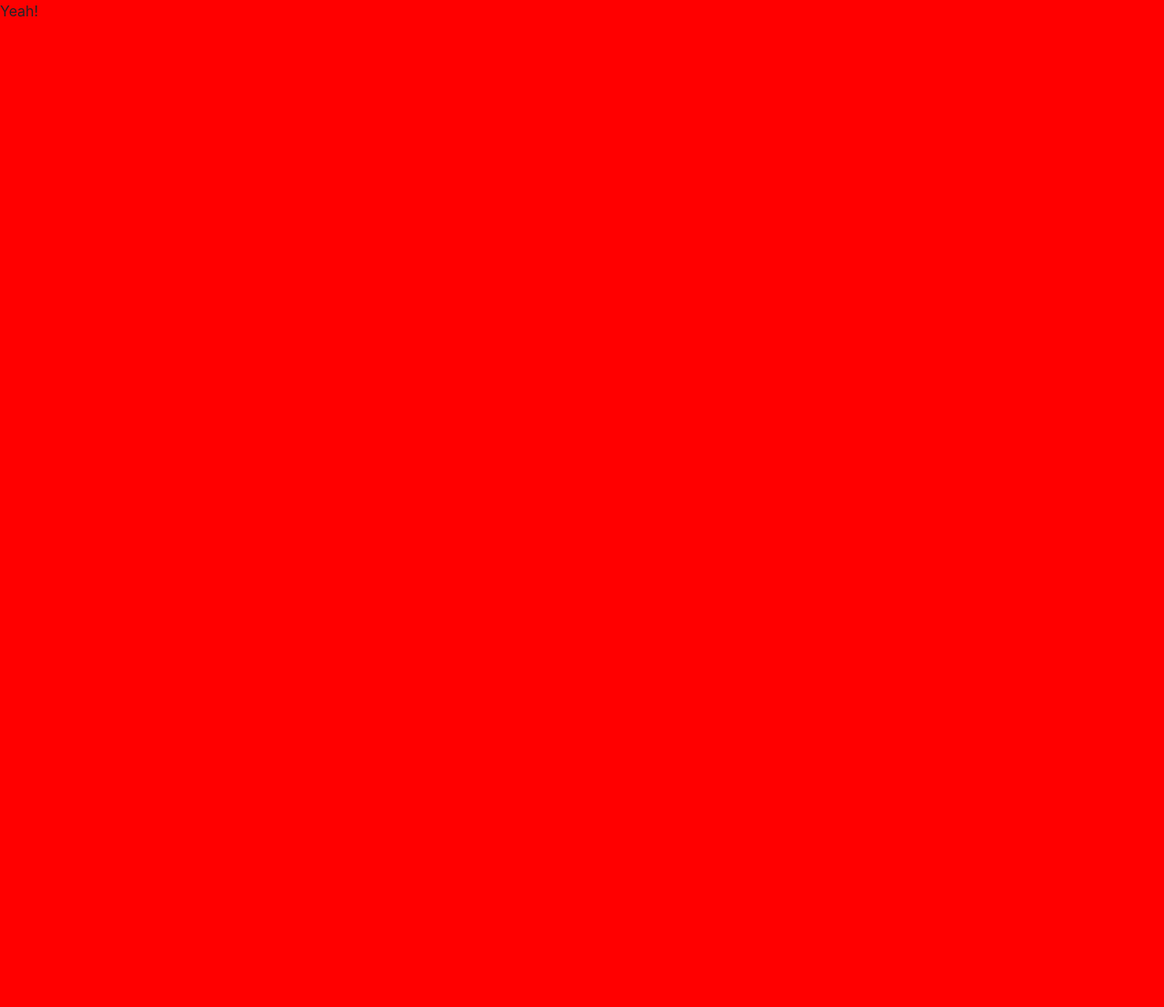
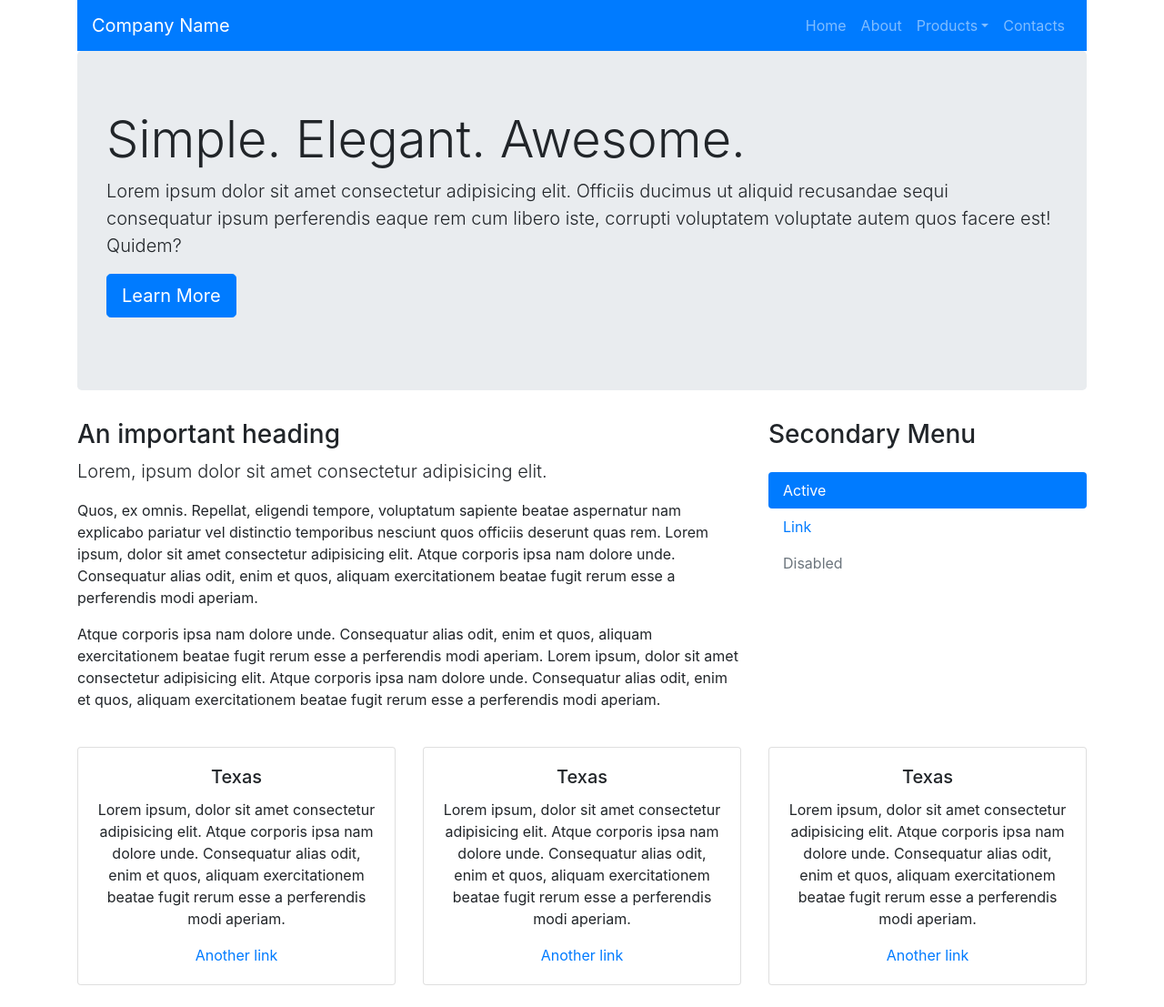
Before and after one commit to goheretech/bootstrap, a website: page src/index.html in a window 1280 px wide. Shown: the whole page at 91% size. Before the commit the page ends 800 px from the top, so only its background shows below. Drawn offline with nearby package versions, Linux system fonts and the light colour scheme.

Commit message:
updated 1:23

```diff
--- a/scss/styles.scss
+++ b/scss/styles.scss
@@ -1,5 +1,5 @@
-$bg-color: red;
+$bg-color: rgb(238, 238, 238);
 
 body{
-    background: $bg-color;
+    background:white;
 }
--- a/src/index.html
+++ b/src/index.html
@@ -1,5 +1,5 @@
 <!DOCTYPE html>
-<html class="no-js" lang="en">
+<Repellat, class="no-js" lang="en">
 
 <head>
     <title>Bootstrap 4 Layout</title>
@@ -13,11 +13,99 @@
 </head>
 
 <body>
+    <div class="container">
+        <nav class="navbar navbar-expand-lg navbar-dark bg-primary">
+            <a href="#" class="navbar-brand">Company Name</a>
+
+            <button class="navbar-toggler" type="button" data-toggle="collapse" data-target="#navbarSupportedContent">
+                <span class="navbar-toggler-icon"></span>
+            </button>
+
+            <div class="collapse navbar-collapse" id="navbarSupportedContent">
+                <ul class="navbar-nav ml-auto">
+                    <li class="nav-item">
+                        <a href="#" class="nav-link">Home</a>
+                    </li>
+                    <li class="nav-item">
+                        <a href="#" class="nav-link">About</a>
+                    </li>
+                    <li class="nav-item dropdown">
+                        <a href="#" class="nav-link dropdown-toggle" id="navbarDropdown" data-toggle="dropdown">Products</a>
+                        <div class="dropdown-menu">
+                            <a href="#" class="dropdown-item">Product 1</a>
+                            <a href="#" class="dropdown-item">Product 2</a>
+                            <div class="dropdown-divider"></div>
+                            <a href="#" class="dropdown-item">Product 3</a>
+                        </div>
+                    </li>
+                    <li class="nav-item">
+                        <a href="#" class="nav-link">Contacts</a>
+                    </li>
+                </ul>
+            </div>
+        </nav>
+        <div class="jumbotron">
+            <h1 class="display-4 text-sm-center text-md-left">Simple. Elegant. Awesome.</h1>
+            <p class="lead text-sm-center text-md-left">Lorem ipsum dolor sit amet consectetur adipisicing elit. Officiis ducimus ut aliquid recusandae sequi consequatur ipsum perferendis eaque rem cum libero iste, corrupti voluptatem voluptate autem quos facere est! Quidem?</p>
+            <p class="lead text-sm-center text-md-left">
+                <a href="#" class="btn btn-primary btn-lg">Learn More</a>
+            </p>
+        </div>
+
+        <div class="row mt-sm-4 mt-md-0 mb-sm-4 mb-md-4">
+            <div class="col-sm-12 col-md-8 text-sm-center text-md-left">
+                <h3>An important heading</h3>
+                <p class="lead">Lorem, ipsum dolor sit amet consectetur adipisicing elit.</p>
+                <p>Quos, ex omnis. Repellat, eligendi tempore, voluptatum sapiente beatae aspernatur nam explicabo pariatur vel distinctio temporibus nesciunt quos officiis deserunt quas rem. Lorem ipsum, dolor sit amet consectetur adipisicing elit. Atque corporis ipsa nam dolore unde. Consequatur alias odit, enim et quos, aliquam exercitationem beatae fugit rerum esse a perferendis modi aperiam.</p>
+                <p>Atque corporis ipsa nam dolore unde. Consequatur alias odit, enim et quos, aliquam exercitationem beatae fugit rerum esse a perferendis modi aperiam. Lorem ipsum, dolor sit amet consectetur adipisicing elit. Atque corporis ipsa nam dolore unde. Consequatur alias odit, enim et quos, aliquam exercitationem beatae fugit rerum esse a perferendis modi aperiam.</p>
+            </div>
+            <div class="col-sm-12 col-md-4 text-sm-center text-md-left">
+                <h3 class="mb-4 ">Secondary Menu</h3>
+                <ul class="nav flex-column  nav-pills">
+                    <li class="nav-item">
+                        <a href="#" class="nav-link active">Active</a>
+                    </li>
+                    <li class="nav-item">
+                        <a href="#" class="nav-link ">Link</a>
+                    </li>
+                    <li class="nav-item">
+                        <a href="#" class="nav-link disabled">Disabled</a>
+                    </li>
+                </ul>
+            </div>
+        </div>
+        <div class="row">
+            <div class="col-md-4 col-sm-12">
+                <div class="card mb-sm-4">
+                    <div class="card-body text-center">
+                        <h5 class="card-title">Texas</h5>
+                        <p class="card-text">Lorem ipsum, dolor sit amet consectetur adipisicing elit. Atque corporis ipsa nam dolore unde. Consequatur alias odit, enim et quos, aliquam exercitationem beatae fugit rerum esse a perferendis modi aperiam.</p>
+                        <a href="#" class="card-link">Another link</a>
+                    </div>
+                </div>
+            </div>
+            <div class="col-md-4 col-sm-6">
+                <div class="card">
+                    <div class="card-body text-center">
+                        <h5 class="card-title">Texas</h5>
+                        <p class="card-text">Lorem ipsum, dolor sit amet consectetur adipisicing elit. Atque corporis ipsa nam dolore unde. Consequatur alias odit, enim et quos, aliquam exercitationem beatae fugit rerum esse a perferendis modi aperiam.</p>
+                        <a href="#" class="card-link">Another link</a>
+                    </div>
+                </div>
+            </div>
+            <div class="col-md-4 col-sm-6">
+                <div class="card">
+                    <div class="card-body text-center">
+                        <h5 class="card-title">Texas</h5>
+                        <p class="card-text">Lorem ipsum, dolor sit amet consectetur adipisicing elit. Atque corporis ipsa nam dolore unde. Consequatur alias odit, enim et quos, aliquam exercitationem beatae fugit rerum esse a perferendis modi aperiam.</p>
+                        <a href="#" class="card-link">Another link</a>
+                    </div>
+                </div>
+            </div>
+        </div>
+    </div>
+
     <script src="../node_modules/jquery/dist/jquery.min.js"></script>
     <script src="../node_modules/popper.js/dist/popper.min.js"></script>
     <script src="../node_modules/bootstrap/dist/js/bootstrap.min.js"></script>
-
-    <div class="rounded-circle">
-        Yeah!
-    </div>
 </body>
```
Also changed, not shown: src/css/styles.min.css.
